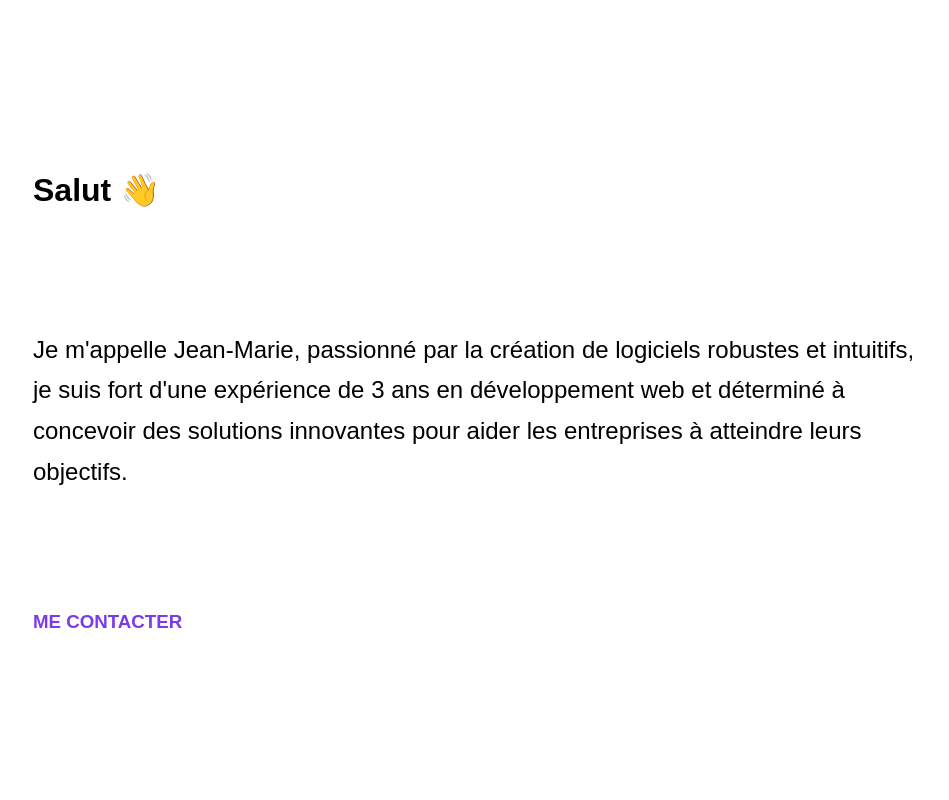
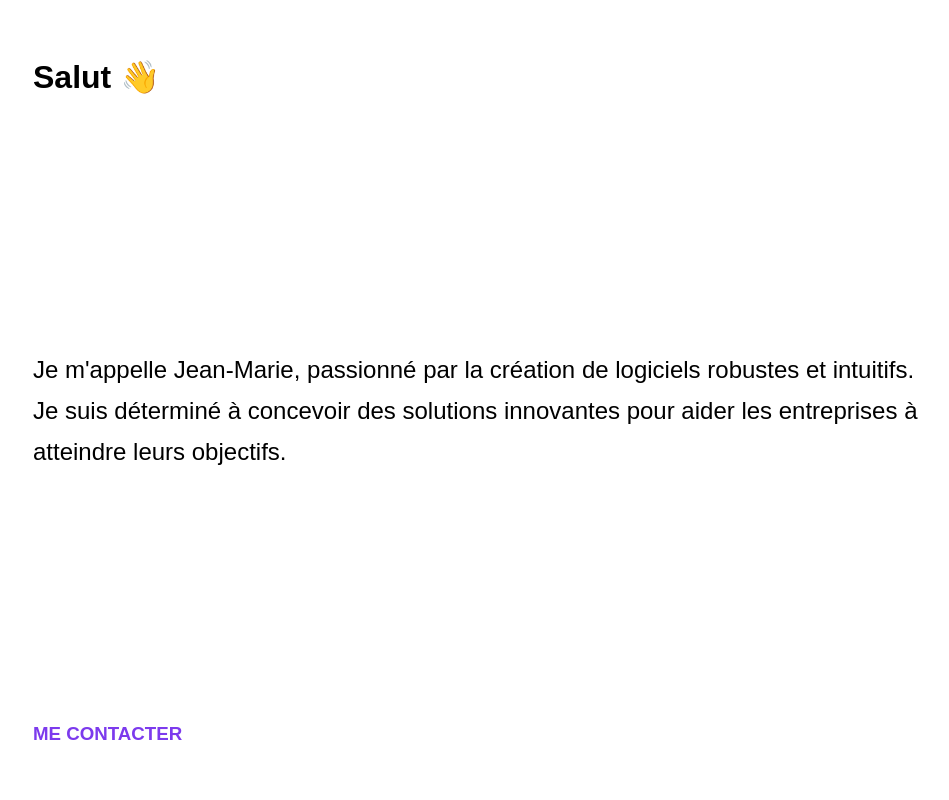
Before and after one commit to rhodler/rhodler, a React (Vite) app: page / in a window 1280 px wide. Shown: the top 800 px of the page, without its empty margins (162-1111 px from the left). Built offline with nearby package versions, Linux system fonts and the light colour scheme; a web font is replaced by a local one.

Commit message:
change about

```diff
--- a/src/App.css
+++ b/src/App.css
@@ -23,7 +23,7 @@
     height: 100vh;
     display: flex;
     flex-direction: column;
-    justify-content: space-evenly;
+    justify-content: space-between;
     > h1 {
       font-size: 32px;
     }
--- a/src/App.tsx
+++ b/src/App.tsx
@@ -27,10 +27,8 @@ function App() {
         </h1>
         <h2 className="intro">
           Je m'appelle Jean-Marie, passionné par la création de logiciels
-          robustes et intuitifs, je suis fort d'une expérience de{" "}
-          {dayjs("2020-11-16").fromNow(true)} en développement web et déterminé
-          à concevoir des solutions innovantes pour aider les entreprises à
-          atteindre leurs objectifs.
+          robustes et intuitifs. Je suis déterminé à concevoir des solutions
+          innovantes pour aider les entreprises à atteindre leurs objectifs.
         </h2>
         <h3>
           <a href="mailto:contact.rhodler@gmail.com" target="_blank">
@@ -50,6 +48,10 @@ function App() {
           ))}
         </ul>
       </section>
+
+      {/* <section id="experience">
+        <div className="title">Mon expérience</div>
+      </section> */}
 
       <footer>
         <a
```
